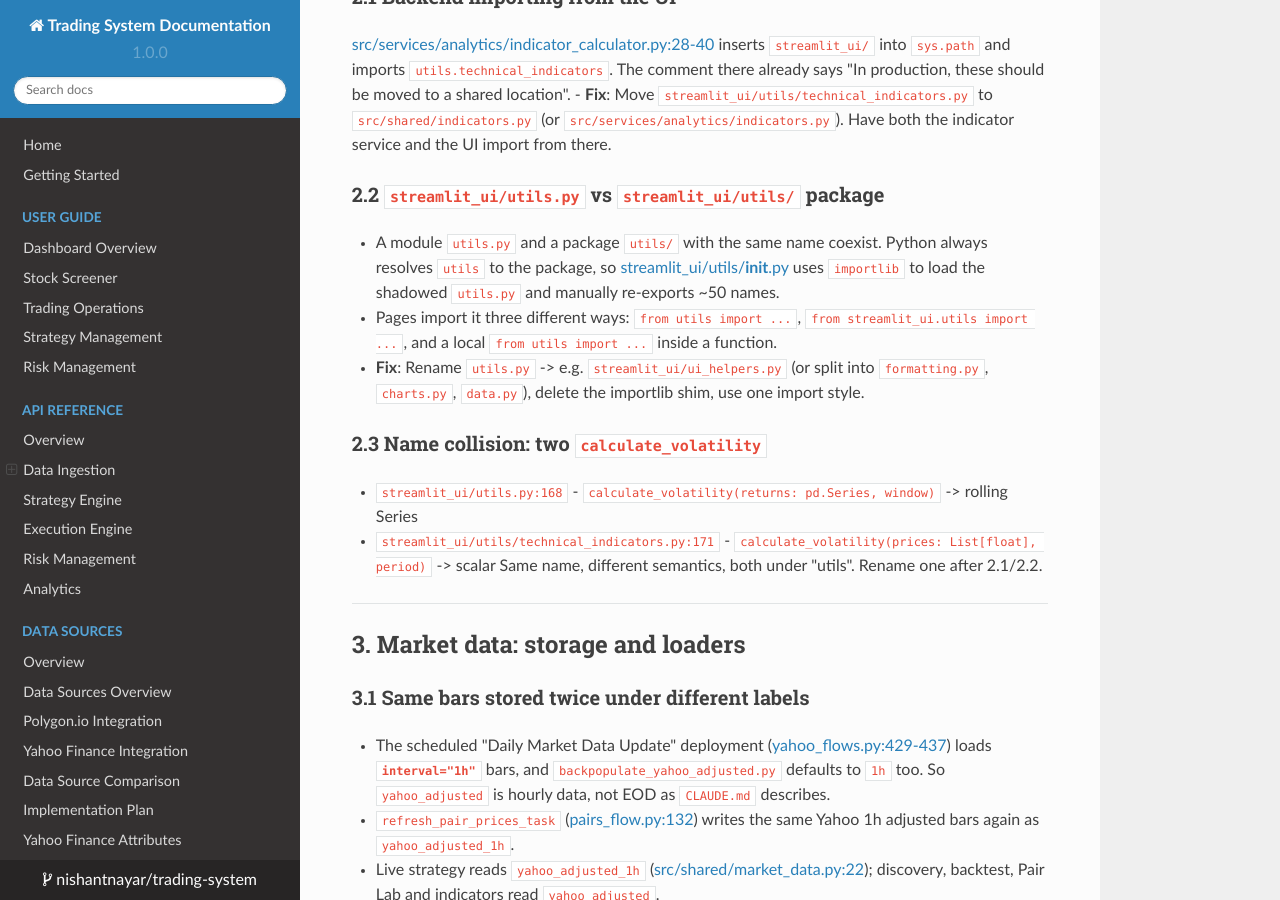
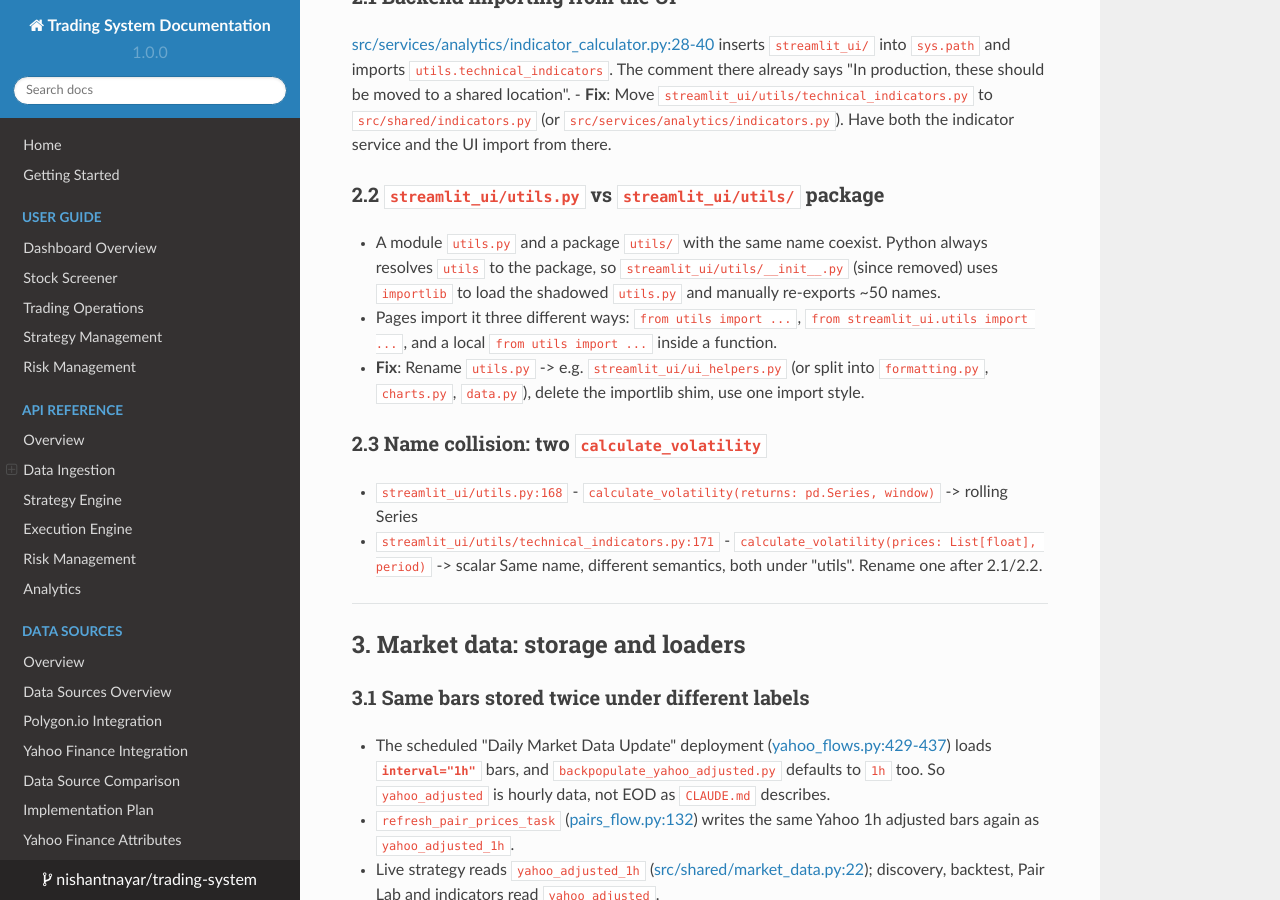
Before and after one commit to nishantnayar/Trading-System, an MkDocs documentation site: the page built from docs/development/code-redundancy-review.md, in a window 1280 px wide and 900 px high, scrolled down 2494 px. Built offline with MkDocs 1.6.1, drawn with Linux system fonts in a browser that asks for light colours; nearby versions of some CDN libraries.

Commit message:
bug fixes

```diff
--- a/docs/development/code-redundancy-review.md
+++ b/docs/development/code-redundancy-review.md
@@ -88,7 +88,7 @@
 - **Fix**: Move `streamlit_ui/utils/technical_indicators.py` to `src/shared/indicators.py` (or `src/services/analytics/indicators.py`). Have both the indicator service and the UI import from there.
 
 ### 2.2 `streamlit_ui/utils.py` vs `streamlit_ui/utils/` package
-- A module `utils.py` and a package `utils/` with the same name coexist. Python always resolves `utils` to the package, so [streamlit_ui/utils/__init__.py](../../streamlit_ui/utils/__init__.py) uses `importlib` to load the shadowed `utils.py` and manually re-exports ~50 names.
+- A module `utils.py` and a package `utils/` with the same name coexist. Python always resolves `utils` to the package, so `streamlit_ui/utils/__init__.py` (since removed) uses `importlib` to load the shadowed `utils.py` and manually re-exports ~50 names.
 - Pages import it three different ways: `from utils import ...`, `from streamlit_ui.utils import ...`, and a local `from utils import ...` inside a function.
 - **Fix**: Rename `utils.py` -> e.g. `streamlit_ui/ui_helpers.py` (or split into `formatting.py`, `charts.py`, `data.py`), delete the importlib shim, use one import style.
 
@@ -196,7 +196,7 @@
 ### 4.3 Position sizing: three rules, backtest doesn't match live
 - Live pairs: `KellySizer` - 2% bootstrap, Half-Kelly, 12% cap ([position_sizer.py](../../src/services/strategy_engine/pairs/position_sizer.py))
 - Backtest: hardcoded 2% per leg, fractional shares ([engine.py:384](../../src/services/strategy_engine/backtesting/engine.py))
-- Harmonic: own `compute_qty` 2% / 10% cap ([harmonic_executor.py:34](../../src/services/strategy_engine/harmonic/harmonic_executor.py))
+- Harmonic: own `compute_qty` 2% / 10% cap (`harmonic_executor.py:34`, since removed)
 - `BOOTSTRAP_FRACTION` / `MAX_LEG_FRACTION` constants exist but backtest and harmonic don't use them.
 - **Fix**: Import the constants at minimum; ideally let `KellySizer` accept an injected trade history so the backtest can use it.
 
```
Also changed, not shown: docs/development/index.md (+1 -1 lines), docs/user-guide/risk-management.md (+1 -1 lines), docs/user-guide/strategies.md (+1 -1 lines), 1 other file.
